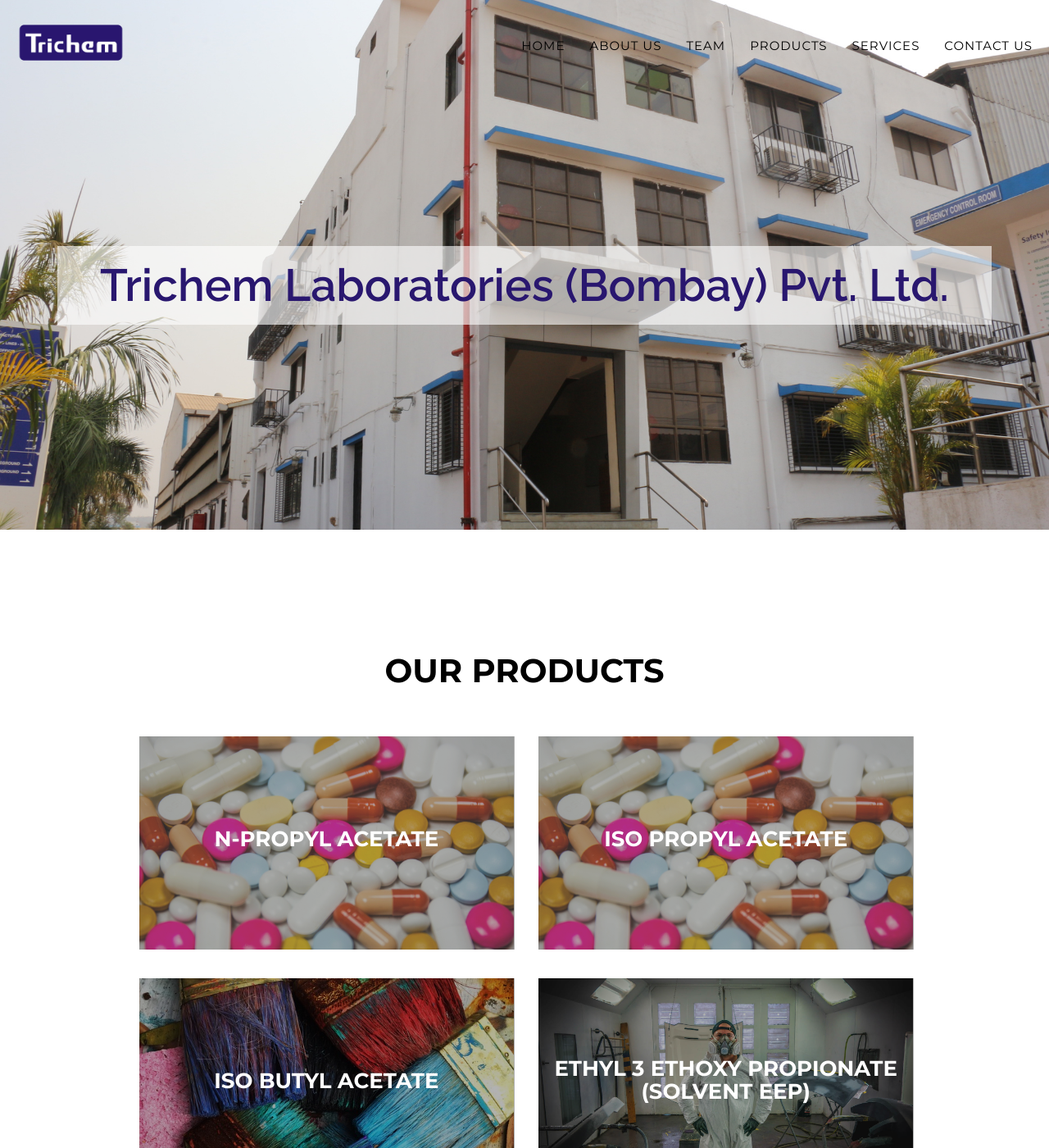
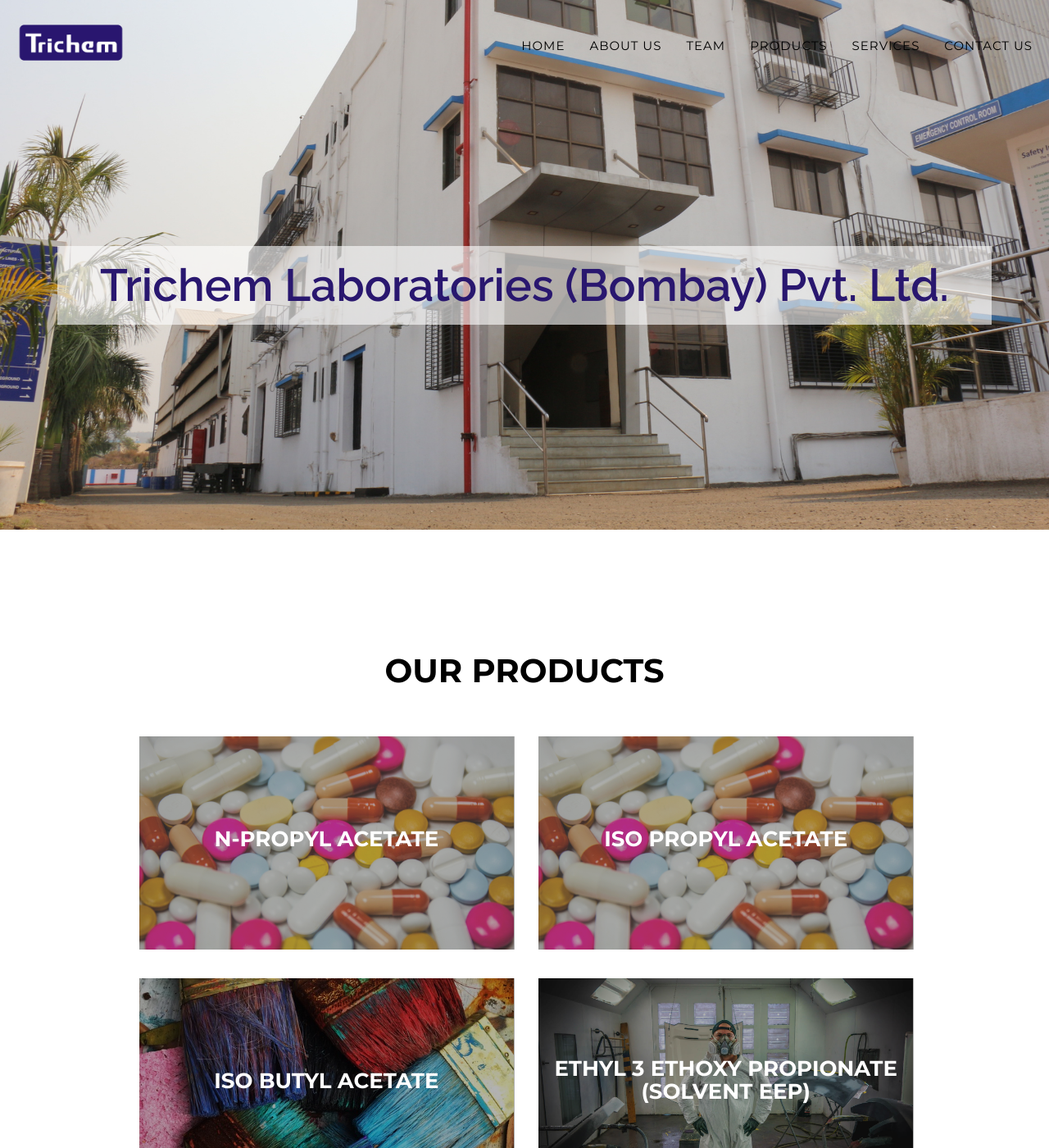
Before and after one commit to trichem/trichem.github.io, a Jekyll site: the page built from index.html, in a window 1280 px wide and 1400 px high. Shown: the whole window at 82% size. Built offline with Jekyll 4.4.1, drawn with Linux system fonts in a browser that asks for light colours; some web fonts are replaced.

Commit message:
Updated the header bg

```diff
--- a/_includes/css/agency.css
+++ b/_includes/css/agency.css
@@ -302,7 +302,7 @@
     background-attachment: scroll;
     background-color: #15a589;
     background-image: url('{{ site.baseurl }}/img/header-bg.jpg');
-    background-position: center center;
+    background-position: bottom;
     background-repeat: none;
     -webkit-background-size: cover;
     -moz-background-size: cover;
```
